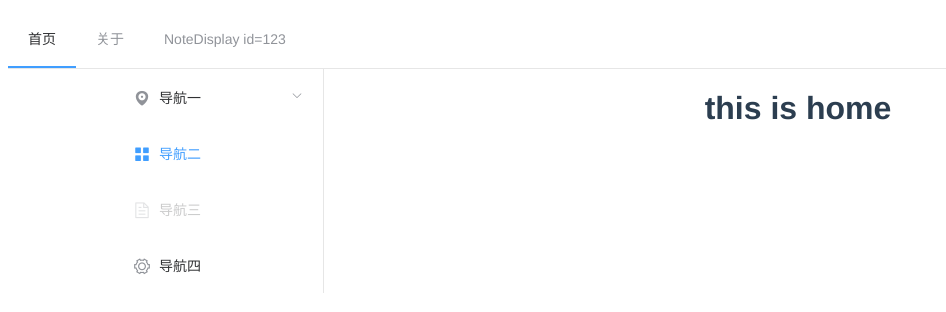
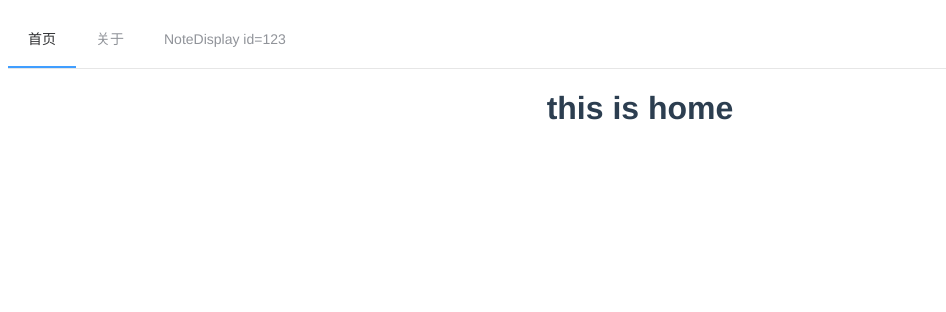
Before and after one commit to applejuicey/my-notes, a Vue app: page / in a window 1280 px wide. Shown: the top 312 px of the page, without its empty margins (0-946 px from the left). Built offline with nearby package versions, Linux system fonts and the light colour scheme.

Commit message:
layout structure revised.

```diff
--- a/src/App.vue
+++ b/src/App.vue
@@ -1,6 +1,5 @@
 <template>
   <div id="app">
-
 
     <el-row>
 
@@ -14,13 +13,12 @@
 
     </el-row>
 
-
     <el-row>
 
       <!--内容区-->
       <el-col :span="24">
         <div>
-          <main-content></main-content>
+          <router-view/>
         </div>
       </el-col>
       <!--内容区end-->
@@ -32,12 +30,10 @@
 
 <script>
   import TopNav from '@/components/TopNav.vue';
-  import MainContent from '@/components/MainContent.vue';
   export default {
     name: 'app',
     components: {
       TopNav,
-      MainContent,
     },
   }
 </script>
--- a/src/components/MainContent.vue
+++ /dev/null
@@ -1,40 +0,0 @@
-<template>
-  <div class="main-content">
-
-    <el-row>
-
-      <!--左侧导航栏-->
-      <el-col :span="6">
-        <div>
-          <left-nav></left-nav>
-        </div>
-      </el-col>
-      <!--左侧导航栏end-->
-
-      <!--router-view内容区-->
-      <el-col :span="18">
-        <div>
-          <router-view/>
-        </div>
-      </el-col>
-      <!--router-view内容区end-->
-
-    </el-row>
-
-
-  </div>
-</template>
-
-<script>
-  import LeftNav from '@/components/LeftNav.vue';
-  export default {
-    name: 'main-content',
-    components: {
-      LeftNav,
-    },
-  }
-</script>
-
-<style scoped>
-
-</style>
--- a/src/views/NoteDisplay.vue
+++ b/src/views/NoteDisplay.vue
@@ -1,5 +1,19 @@
 <template>
   <div class="note-display">
+
+    <el-row>
+
+      <!--左侧导航栏-->
+      <el-col :span="6">
+        <div>
+          <left-nav></left-nav>
+        </div>
+      </el-col>
+      <!--左侧导航栏end-->
+
+      <!--笔记内容区-->
+      <el-col :span="18">
+        <div>
           <h1>This is a note display page</h1>
           <div v-if="checkNoteID">
             you are reading note: id={{ $route.params.noteid}}
@@ -8,11 +22,21 @@
             you have entered an error ID
           </div>
         </div>
+      </el-col>
+      <!--笔记内容区end-->
+
+    </el-row>
+
+  </div>
 </template>
 
 <script>
+  import LeftNav from '@/components/LeftNav.vue';
   export default {
     name: 'note-display',
+    components: {
+      LeftNav,
+    },
     computed : {
 
       checkNoteID: function () {
```
Lines whose indentation alone changed are shown as unchanged.
